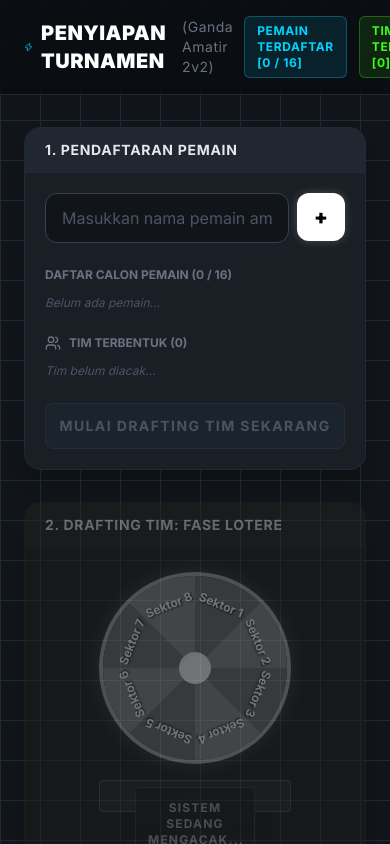
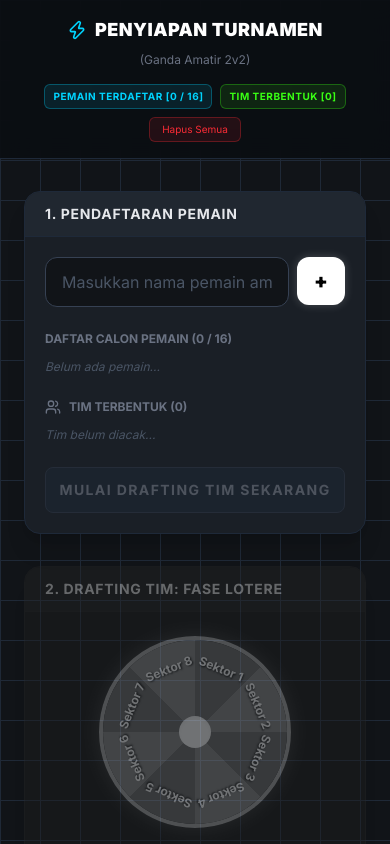
Before and after one commit to Dhani1141/skor-bulutangkis, a Next.js app: page / in a window 390 px wide. Shown: the top 844 px of the page. Built offline with nearby package versions, Linux system fonts and the light colour scheme.

Commit message:
style: truly fix mobile responsiveness for top banner

```diff
--- a/src/app/page.tsx
+++ b/src/app/page.tsx
@@ -155,25 +155,26 @@ export default function DashboardPage() {
 
       {/* ── TOP BANNER ── */}
       <header className="sticky top-0 z-30 bg-[#0b0e12]/90 backdrop-blur-md border-b border-gray-800">
-         <div className="max-w-[1600px] mx-auto px-6 py-4 flex items-center justify-between">
-           <div className="flex items-center gap-4">
-              <div className="text-xl font-black text-white tracking-wide flex items-center gap-2">
+         <div className="max-w-[1600px] mx-auto px-4 sm:px-6 py-4 flex flex-col xl:flex-row items-center xl:justify-between gap-4">
+           <div className="flex flex-col md:flex-row items-center gap-2 text-center xl:text-left">
+              <div className="text-lg sm:text-xl font-black text-white tracking-wide flex items-center gap-2">
                  <Zap className="w-5 h-5 text-[#00D4FF]" />
-                 PENYIAPAN TURNAMEN <span className="text-gray-500 font-normal text-sm ml-2">(Ganda Amatir 2v2)</span>
+                 PENYIAPAN TURNAMEN
               </div>
+              <span className="text-gray-500 font-normal text-xs sm:text-sm md:ml-2">(Ganda Amatir 2v2)</span>
            </div>
 
-           <div className="flex items-center gap-3">
-              <div className="px-3 py-1.5 rounded-md bg-[#00D4FF]/10 border border-[#00D4FF]/30 text-[#00D4FF] text-xs font-bold tracking-wider uppercase">
+           <div className="flex flex-wrap justify-center items-center gap-2 sm:gap-3 w-full xl:w-auto">
+              <div className="px-2 sm:px-3 py-1 sm:py-1.5 rounded-md bg-[#00D4FF]/10 border border-[#00D4FF]/30 text-[#00D4FF] text-[10px] sm:text-xs font-bold tracking-wider uppercase">
                 PEMAIN TERDAFTAR [{totalPlayers} / 16]
               </div>
-              <div className="px-3 py-1.5 rounded-md bg-[#39FF14]/10 border border-[#39FF14]/30 text-[#39FF14] text-xs font-bold tracking-wider uppercase">
+              <div className="px-2 sm:px-3 py-1 sm:py-1.5 rounded-md bg-[#39FF14]/10 border border-[#39FF14]/30 text-[#39FF14] text-[10px] sm:text-xs font-bold tracking-wider uppercase">
                 TIM TERBENTUK [{phase === 'input' ? 0 : phase === 'drafting' ? finalTeams.length : teams.length}]
               </div>
-              <div className="px-3 py-1.5 rounded-md bg-gray-800 border border-gray-700 text-gray-400 text-xs font-bold tracking-wider uppercase">
+              <div className="hidden sm:block px-2 sm:px-3 py-1 sm:py-1.5 rounded-md bg-gray-800 border border-gray-700 text-gray-400 text-[10px] sm:text-xs font-bold tracking-wider uppercase">
                 SLOT SISA [{16 - totalPlayers}]
               </div>
-              <button onClick={resetTournament} className="ml-4 px-4 py-1.5 rounded-md bg-red-500/10 border border-red-500/30 text-red-500 hover:bg-red-500/20 text-xs transition">
+              <button onClick={resetTournament} className="sm:ml-4 px-3 sm:px-4 py-1 sm:py-1.5 rounded-md bg-red-500/10 border border-red-500/30 text-red-500 hover:bg-red-500/20 text-[10px] sm:text-xs transition">
                 Hapus Semua
               </button>
            </div>
```
